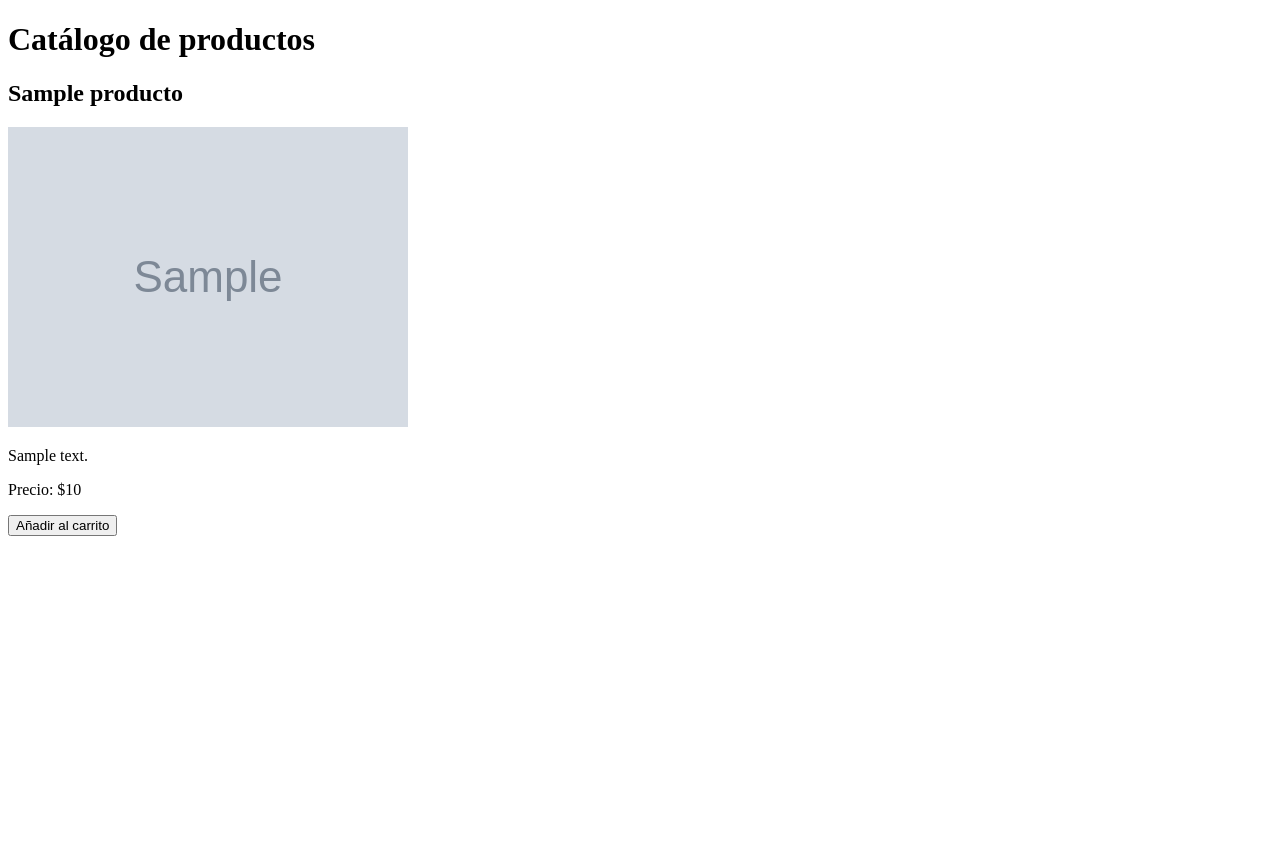
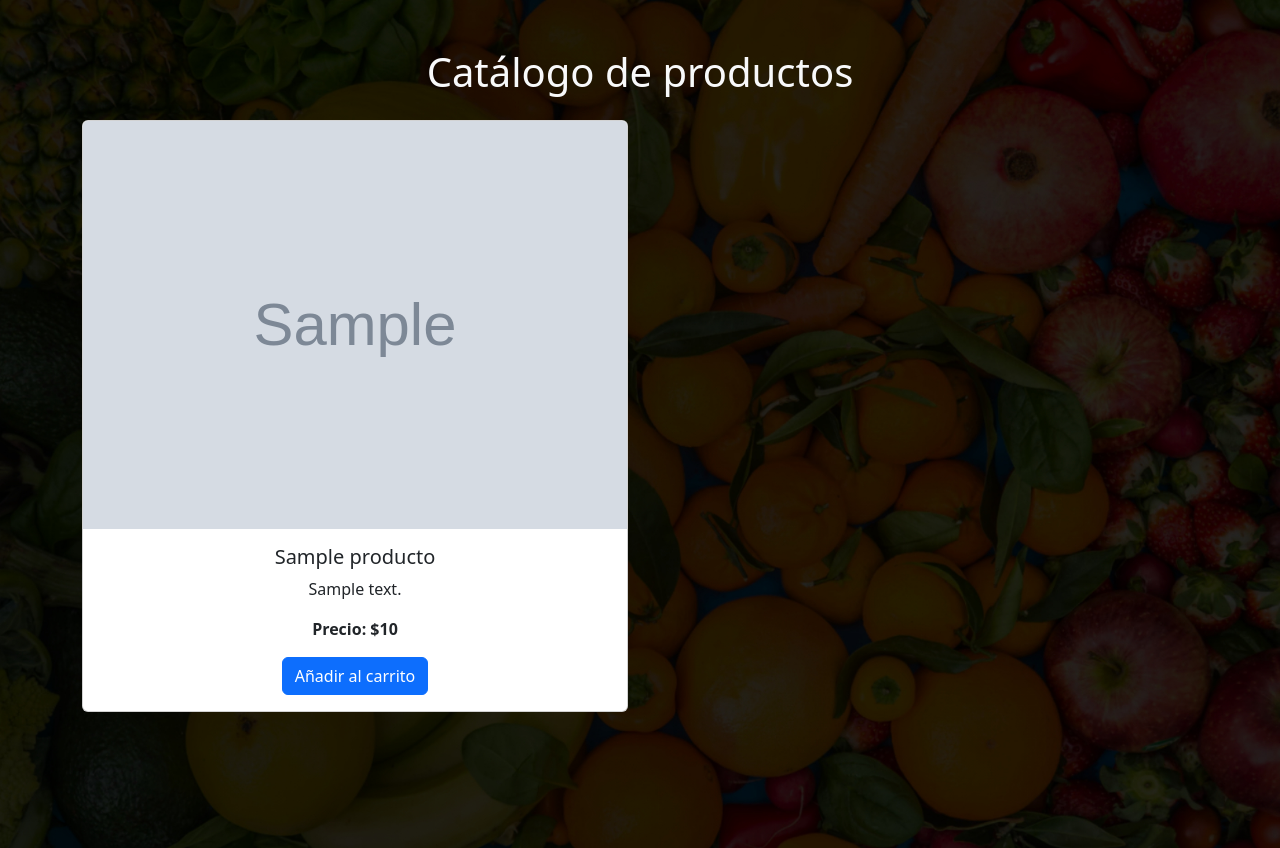
Before and after one commit to ferstag/rtd_app, a Django app: page / in a window 1280 px wide. Before the commit the page ends 536 px from the top, so only its background shows below. Run offline with Django 5.2, Linux system fonts and the light colour scheme; tables that the repository leaves empty hold one stand-in row (values such as "Sample post"); grey boxes marked "Sample" are stand-in pictures.

Commit message:
Modificación catálogo, se añade overlay y frontend con bootstrap.

```diff
--- a/RTD_Django/templates/catalogo.html
+++ b/RTD_Django/templates/catalogo.html
@@ -5,21 +5,57 @@
 <head>
     <meta charset="UTF-8">
     <meta name="viewport" content="width=device-width, initial-scale=1.0">
-    <title>Document</title>
+    <title>Catálogo de productos</title>
+    <link href="https://cdn.jsdelivr.net/npm/bootstrap@5.3.0/dist/css/bootstrap.min.css" rel="stylesheet">
 </head>
-<body>
-    <h1>Catálogo de productos</h1>
-    <div class="productos">
-        {% for producto in productos %}
-            <div class="producto-card">
-                <h2>{{ producto.nombre }}</h2>
-                <img class="card-img-top" src="media/{{ producto.imagen }}" alt="Title">
-                <p>{{ producto.descripcion }}</p>
-                <p>Precio: ${{ producto.precio }}</p>
-                <button>Añadir al carrito</button>
-            </div>
-        {% endfor %}
+<body style="background-image: url('{% static 'images/foto_fondo.jpg' %}'); background-size: cover; background-position: center; height: 100vh;">
+    <div class="container mt-5">
+        <h1 class="text-center mb-4 text-light">Catálogo de productos</h1>
+        <div class="row">
+            {% for producto in productos %}
+                <div class="col-md-6 mb-4">
+                    <div class="card h-100 text-center d-flex flex-column justify-content-between">
+                        <!-- Image with overlay trigger -->
+                        <img src="/media/{{ producto.imagen }}"
+                             class="card-img-top"
+                             alt="Imagen de {{ producto.nombre }}"
+                             data-bs-toggle="modal"
+                             data-bs-target="#productoModal{{ producto.id }}"
+                             style="cursor: pointer;">
+                        <div class="card-body">
+                            <h5 class="card-title">{{ producto.nombre }}</h5>
+                            <p class="card-text">{{ producto.descripcion|truncatewords:15 }}</p>
+                            <p class="card-text fw-bold">Precio: ${{ producto.precio }}</p>
+                            <a href="#" class="btn btn-primary">Añadir al carrito</a>
+                        </div>
+                    </div>
+                </div>
+
+                <!-- Modal -->
+                <div class="modal fade" id="productoModal{{ producto.id }}" tabindex="-1" aria-labelledby="productoModalLabel{{ producto.id }}" aria-hidden="true">
+                    <div class="modal-dialog modal-lg">
+                        <div class="modal-content">
+                            <div class="modal-header">
+                                <h5 class="modal-title" id="productoModalLabel{{ producto.id }}">{{ producto.nombre }}</h5>
+                                <button type="button" class="btn-close" data-bs-dismiss="modal" aria-label="Close"></button>
+                            </div>
+                            <div class="modal-body">
+                                <img src="/media/{{ producto.imagen }}" class="img-fluid mb-4" alt="Imagen de {{ producto.nombre }}">
+                                <p><strong>Descripción:</strong> {{ producto.descripcion }}</p>
+                                <p><strong>Precio:</strong> ${{ producto.precio }}</p>
+                                <p><strong>Stock:</strong> {{ producto.stock }}</p>
+                            </div>
+                            <div class="modal-footer">
+                                <button type="button" class="btn btn-secondary" data-bs-dismiss="modal">Cerrar</button>
+                                <a href="#" class="btn btn-primary">Añadir al carrito</a>
+                            </div>
+                        </div>
+                    </div>
+                </div>
+            {% endfor %}
+        </div>
     </div>
 
+    <script src="https://cdn.jsdelivr.net/npm/bootstrap@5.3.0/dist/js/bootstrap.bundle.min.js"></script>
 </body>
 </html>
```
